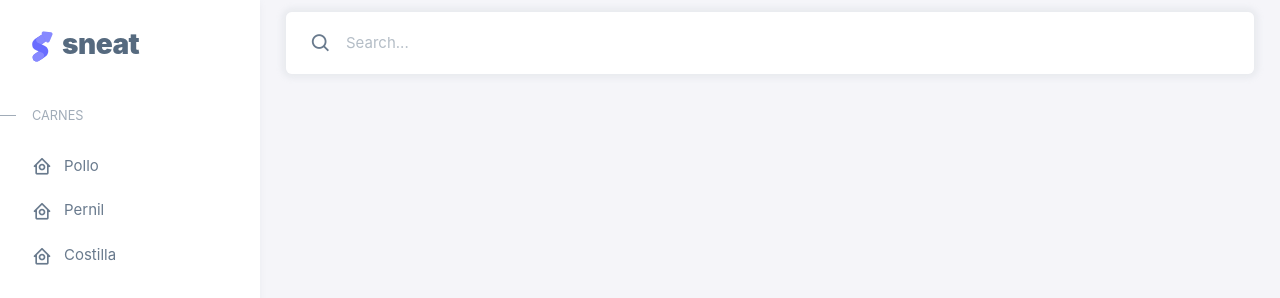
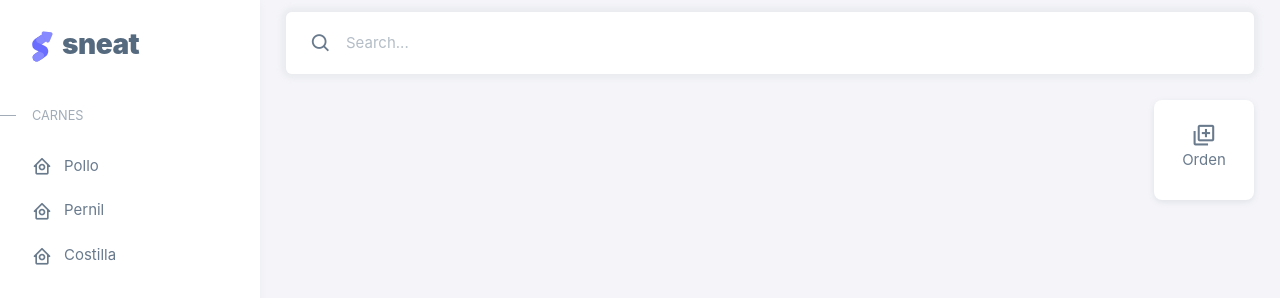
Before and after one commit to Ciber2018/react-challenge, a React (Create React App) app in the folder challenge/: page /sale in a window 1280 px wide. Shown: the top 298 px of the page. Built offline with nearby package versions, Linux system fonts and the light colour scheme.

Commit message:
Adicionado boton Crear Orden

```diff
--- /dev/null
+++ b/challenge/src/components/ButtonCard.js
@@ -0,0 +1,17 @@
+import {React} from 'react';
+
+const ButtonCard = (props) => {
+    return(
+        <>
+            <div className="button-card icon-card text-center mb-4">
+                <div className="card-body">
+                    <i className={props.iconClass}></i>
+                    <p className="icon-name text-capitalize text-truncate mb-0">{props.text}</p>
+                </div>
+            </div>
+        </>
+
+    )
+}
+
+export default ButtonCard;
--- a/challenge/src/index.css
+++ b/challenge/src/index.css
@@ -15,3 +15,21 @@
   font-family: source-code-pro, Menlo, Monaco, Consolas, 'Courier New',
     monospace;
 }*/
+
+.button-card{
+  position: relative;
+  display: flex;
+  flex-direction: column;
+  min-width: 0;
+  word-wrap: break-word;
+  background-color: #fff;
+  background-clip: border-box;
+  border: 0 solid #d9dee3;
+  border-radius: 0.5rem;
+  background-clip: padding-box;
+  box-shadow: 0 2px 6px 0 rgb(67 89 113 / 12%);
+  width: 100px;
+  height: 100px;
+  margin-left: auto;
+  cursor: pointer;
+}
--- a/challenge/src/pages/sale/Sale.js
+++ b/challenge/src/pages/sale/Sale.js
@@ -1,9 +1,24 @@
 import {React} from 'react';
 import Navbar from '../../components/Navbar';
+import ButtonCard from '../../components/ButtonCard';
 
 const Sale = () =>{
     return (
-        <Navbar/>
+        <>
+         <Navbar/>
+         <div className='content-wrapper'>
+            <div className='container-xxl flex-grow-1 container-p-y'>
+                <div className='row'>
+                    <div className="col-sm-6 col-lg-10 mb-4"></div>
+
+                    <div className="col-sm-6 col-lg-2 mb-4">
+                        <ButtonCard text='Orden' iconClass='tf-icons bx bx-add-to-queue bx-sm'/>
+                    </div>
+                </div>
+            </div>
+         </div>
+        </>
+
     )
 }
 
```
